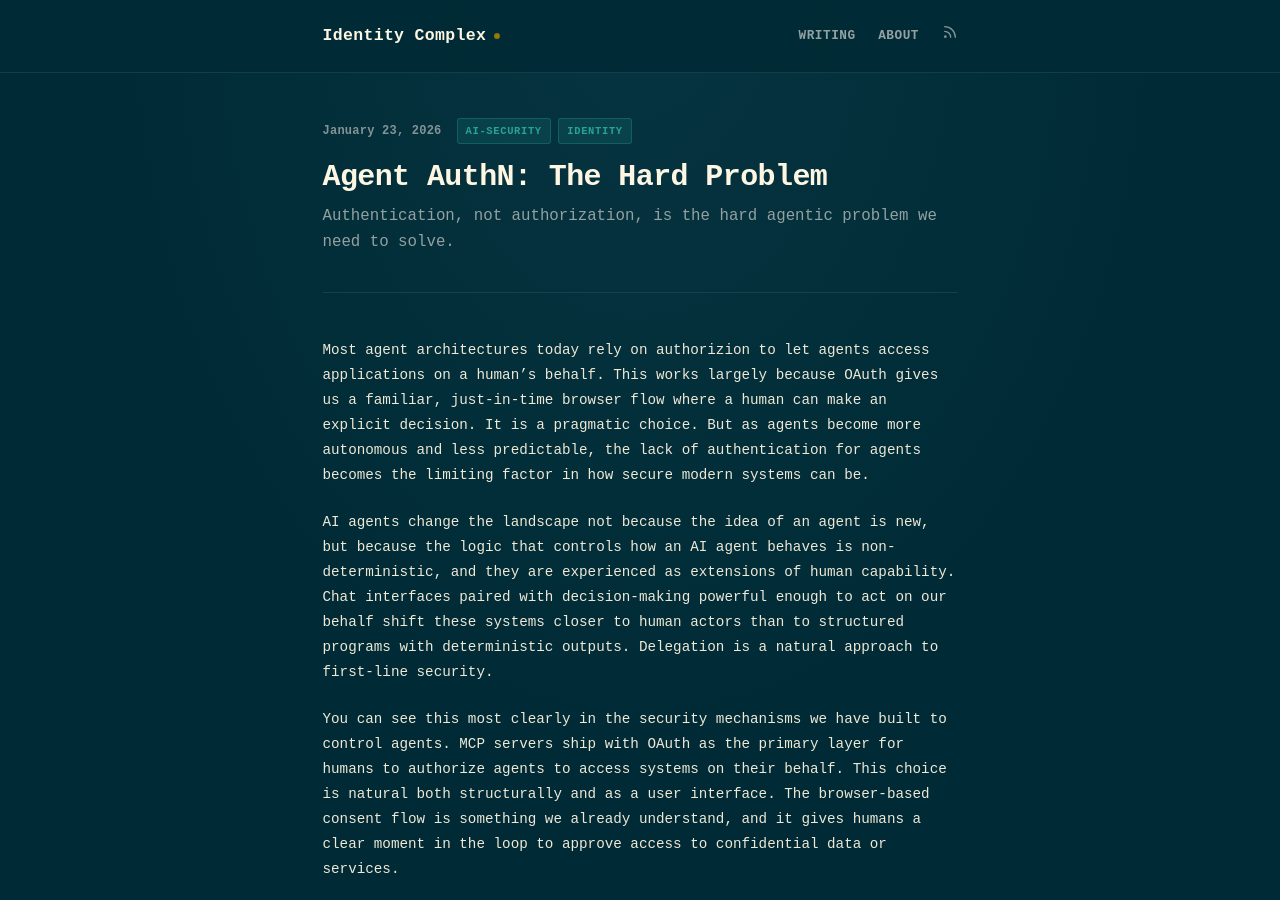
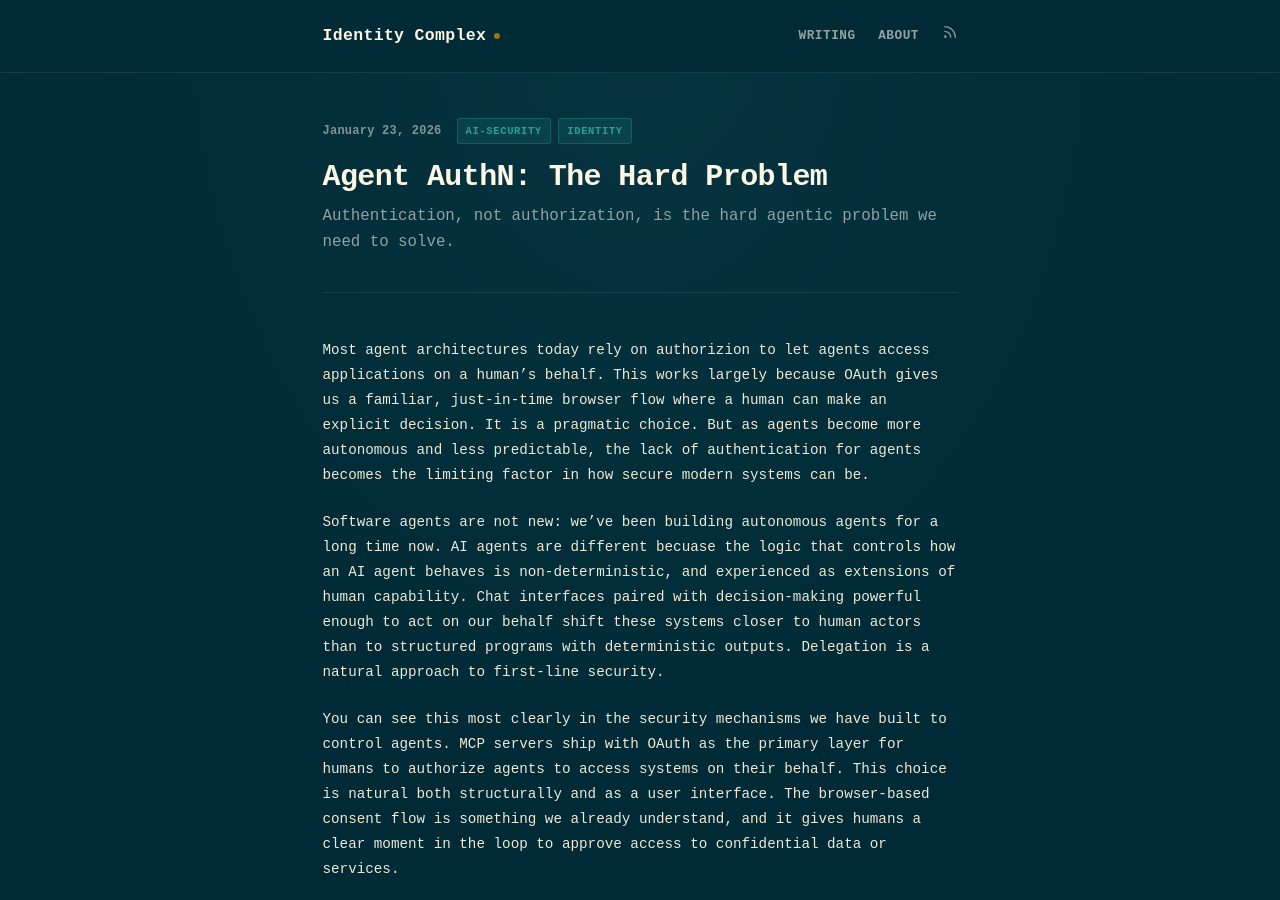
Before and after one commit to malnick/identity-complex, a Jekyll site: the page built from _posts/2026-01-23-agent-authn-the-hard-problem.md, in a window 1280 px wide and 900 px high. Built offline with Jekyll 4.4.1, drawn with Linux system fonts in a browser that asks for light colours.

Commit message:
small edits

```diff
--- a/_posts/2026-01-23-agent-authn-the-hard-problem.md
+++ b/_posts/2026-01-23-agent-authn-the-hard-problem.md
@@ -9,7 +9,7 @@ author: Jeff Malnick
 
 Most agent architectures today rely on authorizion to let agents access applications on a human's behalf. This works largely because OAuth gives us a familiar, just-in-time browser flow where a human can make an explicit decision. It is a pragmatic choice. But as agents become more autonomous and less predictable, the lack of authentication for agents becomes the limiting factor in how secure modern systems can be.
 
-AI agents change the landscape not because the idea of an agent is new, but because the logic that controls how an AI agent behaves is non-deterministic, and they are experienced as extensions of human capability. Chat interfaces paired with decision-making powerful enough to act on our behalf shift these systems closer to human actors than to structured programs with deterministic outputs. Delegation is a natural approach to first-line security.
+Software agents are not new: we've been building autonomous agents for a long time now. AI agents are different becuase the logic that controls how an AI agent behaves is non-deterministic, and experienced as extensions of human capability. Chat interfaces paired with decision-making powerful enough to act on our behalf shift these systems closer to human actors than to structured programs with deterministic outputs. Delegation is a natural approach to first-line security.
 
 You can see this most clearly in the security mechanisms we have built to control agents. MCP servers ship with OAuth as the primary layer for humans to authorize agents to access systems on their behalf. This choice is natural both structurally and as a user interface. The browser-based consent flow is something we already understand, and it gives humans a clear moment in the loop to approve access to confidential data or services.
 
```
